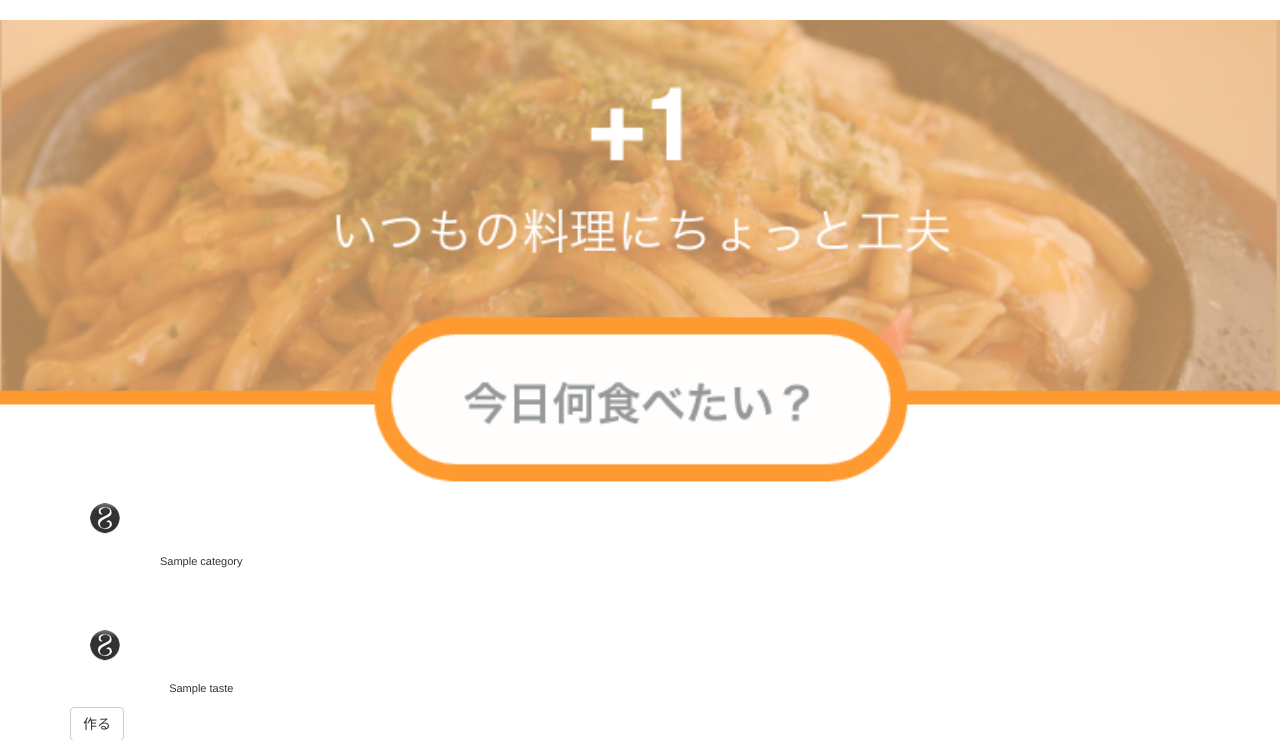
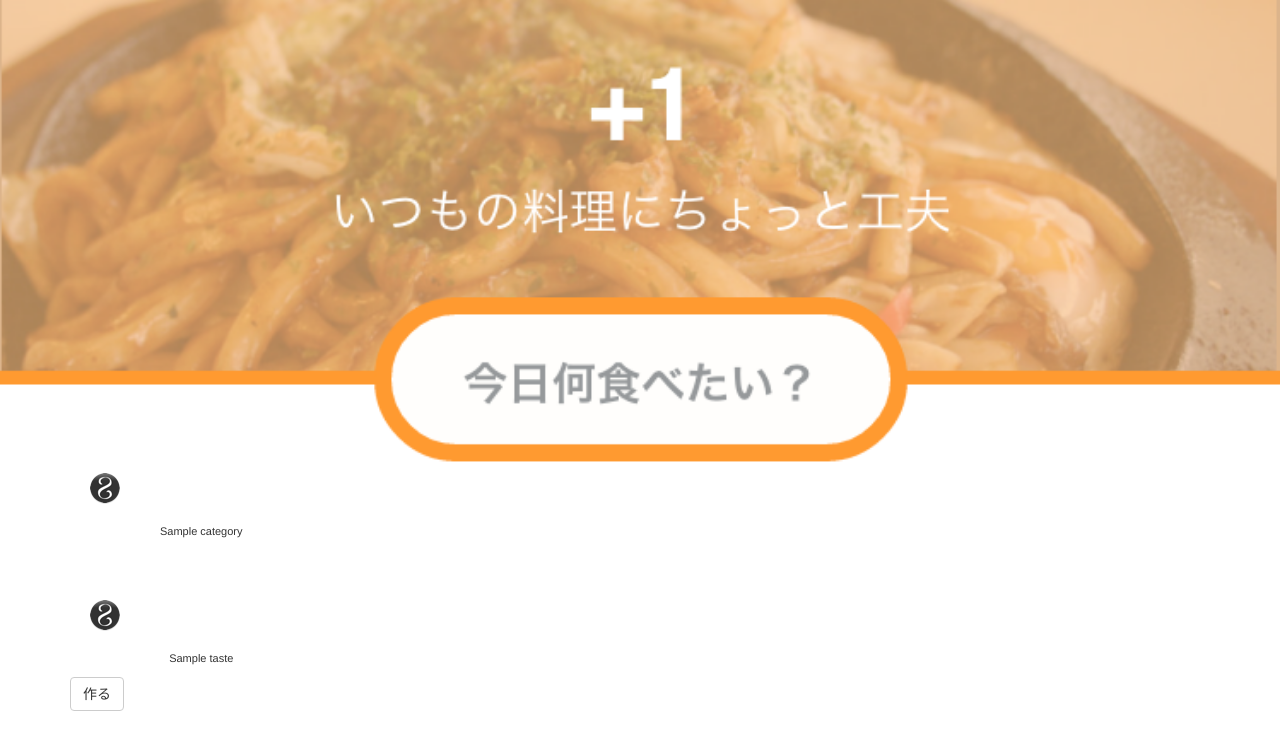
Before and after one commit to katsuyan/arrangerecipe, a Django app: page / in a window 1280 px wide. Shown: the top 740 px of the page. Run offline with Django 3.2, Linux system fonts and the light colour scheme; tables that the repository leaves empty hold one stand-in row (values such as "Sample post"); some libraries are stand-ins or nearby versions.

Commit message:
fix margin

```diff
--- a/recipe/templates/recipe/index.html
+++ b/recipe/templates/recipe/index.html
@@ -9,8 +9,8 @@
 {% endblock %}
 
 {% block content %}
-<div id="cat_cover">
-  <h1><img src="{% static 'img/head.png' %}" style="width:100%;padding-top:0;"></h1>
+<div id="header">
+  <img src="{% static 'img/head.png' %}" style="width:100%;">
 </div>
 
 <div class="container" id="index">
--- a/static/css/header.css
+++ b/static/css/header.css
@@ -0,0 +1,7 @@
+body{
+ margin:0;
+}
+
+#header{
+ margin:0;
+}
```
